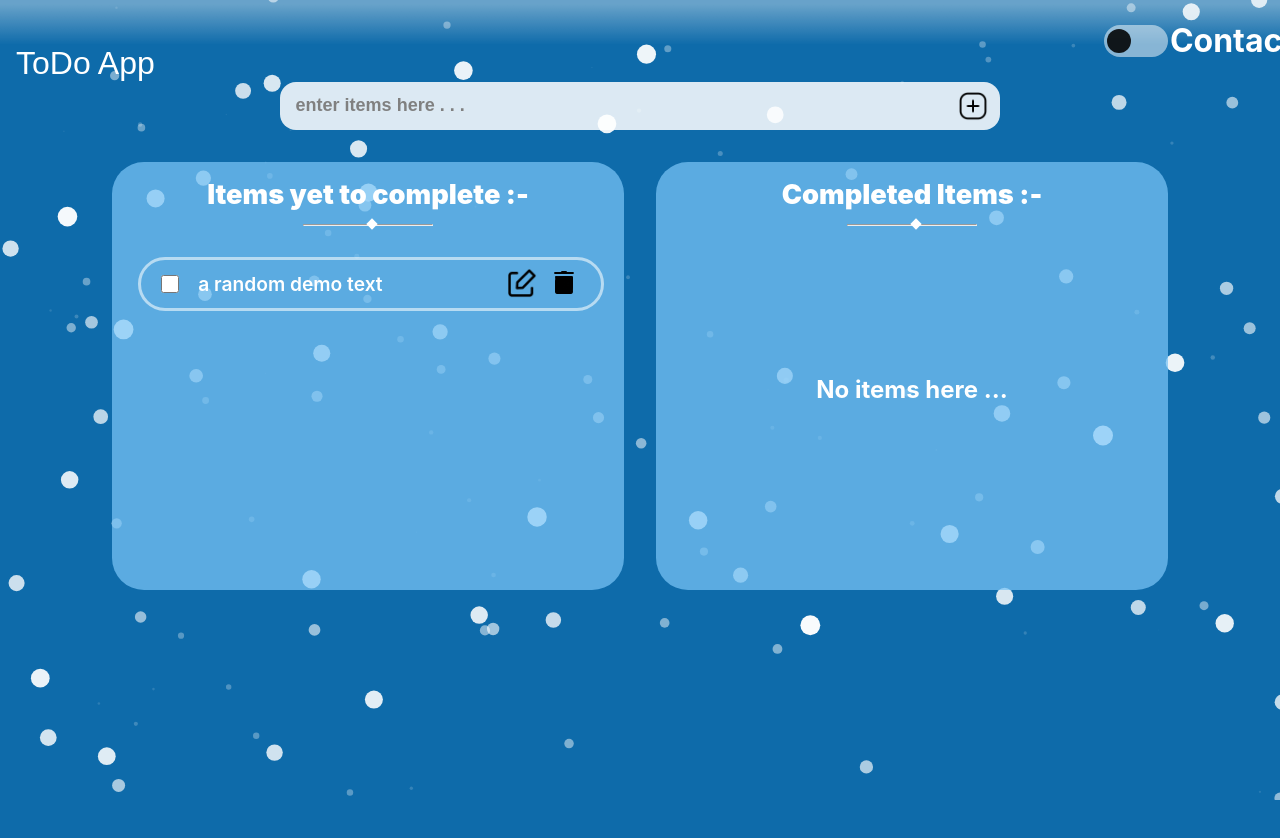
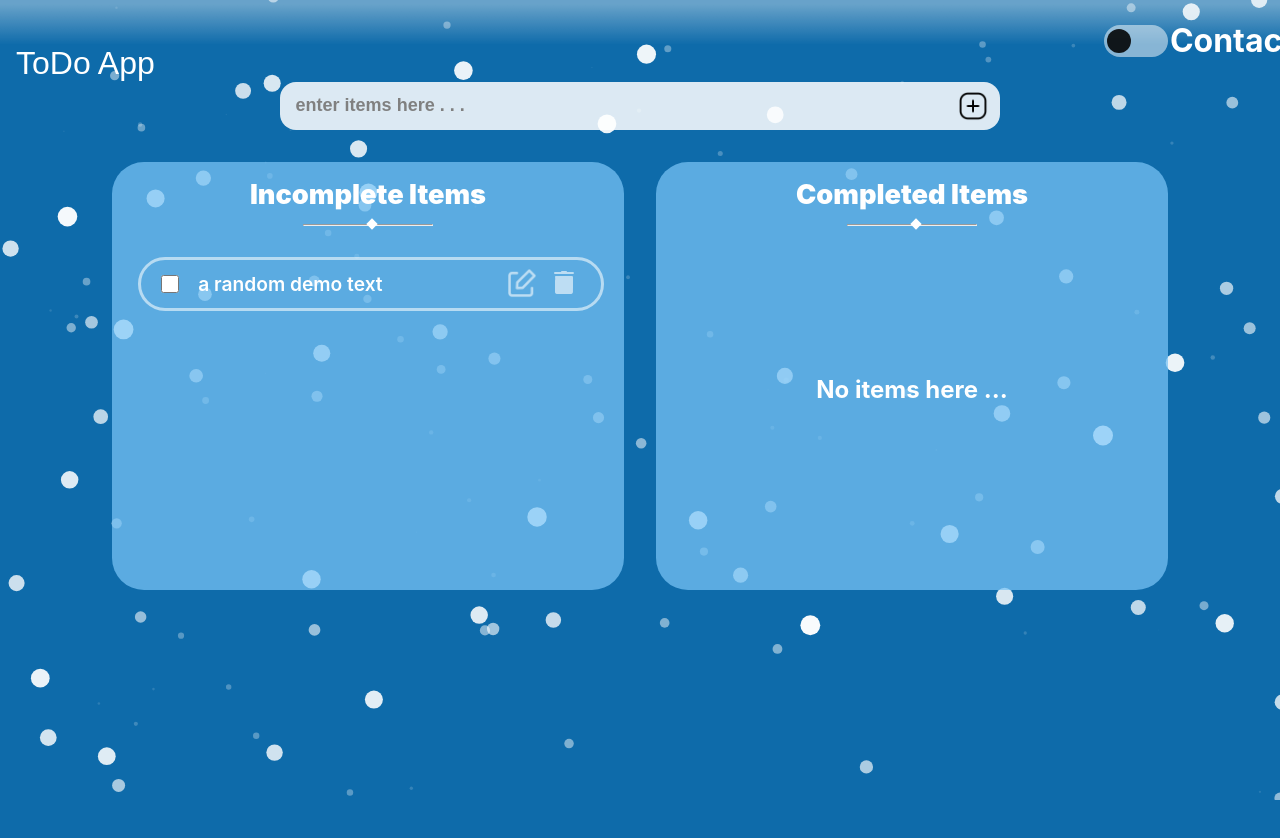
Before and after one commit to ArvindSuthar007/Todo-App, a React (Vite) app: page / in a window 1280 px wide. Shown: the top 838 px of the page. Built offline with nearby package versions, Linux system fonts and the light colour scheme; a web font is replaced by a local one.

Commit message:
svg changes

```diff
--- a/src/components/List Item/ListItem.css
+++ b/src/components/List Item/ListItem.css
@@ -53,3 +53,14 @@
   background-color: transparent;
   border: none;
 }
+
+.buttons-wrapper > button > img {
+  filter: invert(100%) sepia(100%) saturate(0%) hue-rotate(56deg)
+    brightness(106%) contrast(101%);
+  opacity: 0.6;
+
+  transition: opacity 0.5s ease-out;
+  &:hover {
+    opacity: 1;
+  }
+}
--- a/src/components/Todo List/TodoList.jsx
+++ b/src/components/Todo List/TodoList.jsx
@@ -12,7 +12,7 @@ export default function TodoListUnchecked({
     <div className="whole-list-container">
       <div className="Unchecked-container">
         <div id="title1">
-          Items yet to complete :-
+          Incomplete Items
           <hr />
         </div>
         <ul>
@@ -40,7 +40,7 @@ export default function TodoListUnchecked({
 
       <div className="Checked-container">
         <div id="title2">
-          Completed Items :-
+          Completed Items
           <hr />
         </div>
         <ul>
```
